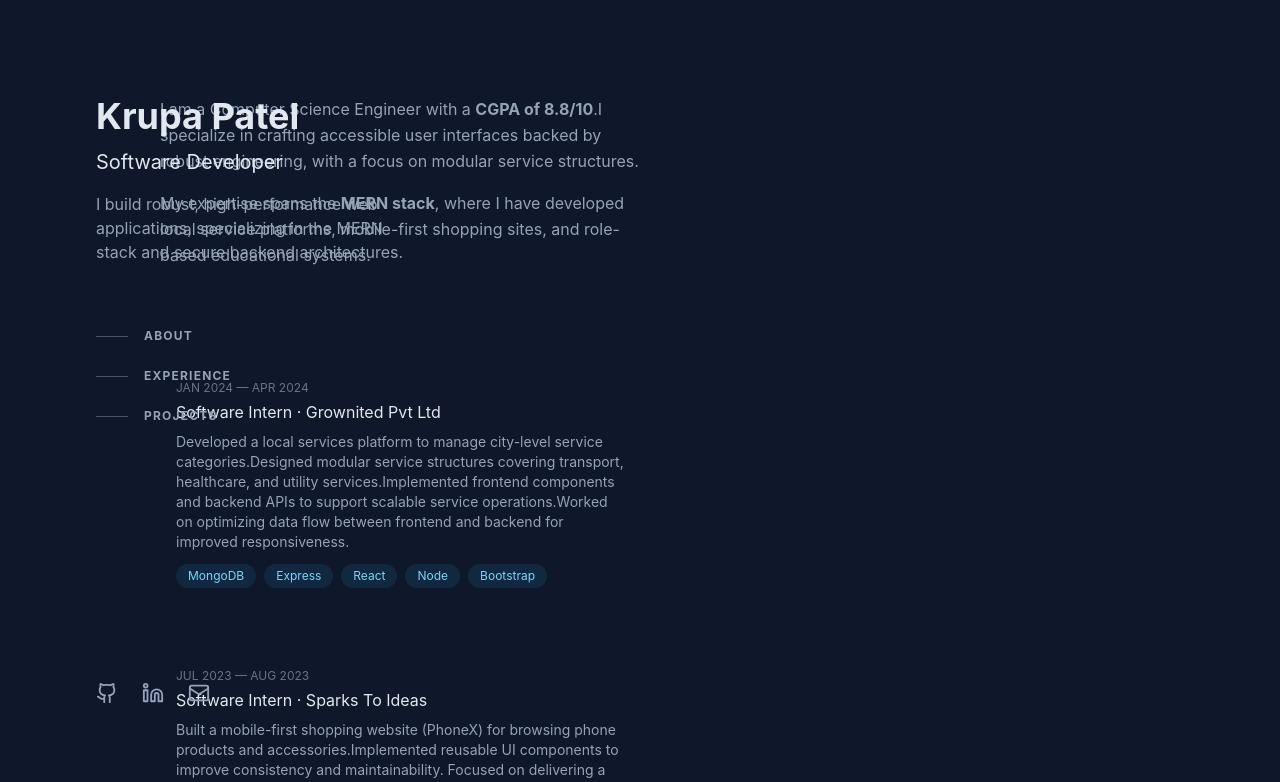
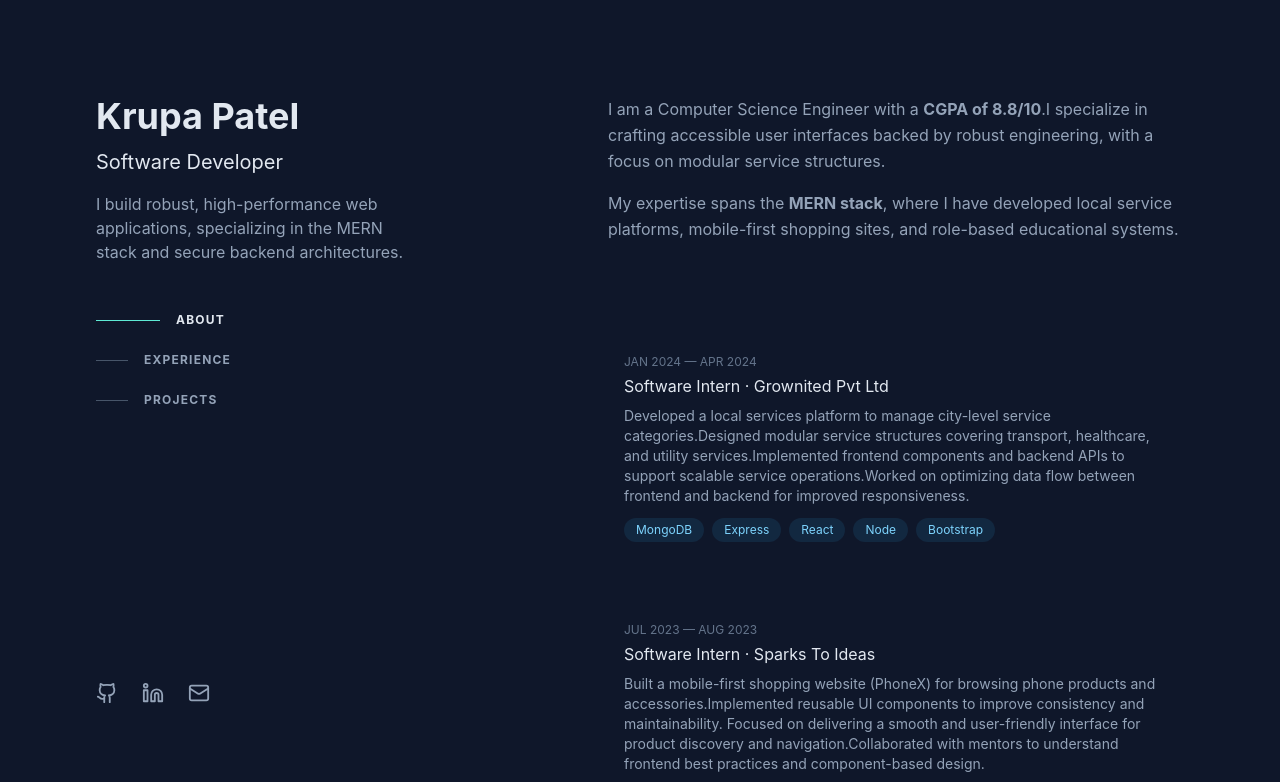
Before and after one commit to krupa-1926/portlfolio, a React (Vite) app: page / in a window 1280 px wide. Shown: the top 782 px of the page. Built offline with nearby package versions, Linux system fonts and the light colour scheme.

Commit message:
change portfolio layout

```diff
--- a/src/App.jsx
+++ b/src/App.jsx
@@ -1,27 +1,22 @@
-import Header from "./Components/Header"
-import About from "./Components/About"
-import Experience from "./Components/Experience"
-import Projects from "./Components/Projects"
-import Spotlight from "./Components/Spotlight"
-import Footer from "./Components/Footer"
+import Header from "./Components/Header";
+import About from "./Components/About";
+import Experience from "./Components/Experience";
+import Projects from "./Components/Projects";
+import Spotlight from "./Components/Spotlight";
+import Footer from "./Components/Footer";
 
 export default function App() {
   return (
     <div className="selection:bg-sky-500/30 overflow-x-hidden">
       <Spotlight />
 
-      <div className="max-w-6xl mx-auto px-6 lg:px-24">
-        <div className="lg:flex lg:justify-between lg:gap-4 ">
       <Header />
-
-          <main className="lg:w-1/2 lg:py-24 space-y-24">
+      <main className="lg:ml-[40%] max-w-3xl px-6 lg:px-24 py-24 space-y-24">
         <About />
         <Experience />
         <Projects />
         <Footer />
       </main>
     </div>
-      </div>
-    </div>
-  )
+  );
 }
--- a/src/Components/About.jsx
+++ b/src/Components/About.jsx
@@ -1,6 +1,6 @@
 export default function About() {
   return (
-    <section id="about" className="text-slate-400 leading-relaxed">
+    <section id="about" className="text-slate-400 leading-relaxed scroll-mt-24">
       <p className="mb-4">
         I am a Computer Science Engineer with a <b>CGPA of 8.8/10</b>.I specialize in crafting accessible user interfaces backed by robust engineering, with a focus on modular service structures.
       </p>
--- a/src/Components/Experience.jsx
+++ b/src/Components/Experience.jsx
@@ -21,7 +21,7 @@ const experiences = [
 
 export default function Experience() {
   return (
-    <section id="experience" className="space-y-12">
+    <section id="experience" className="space-y-12 scroll-mt-24">
       {experiences.map((exp, i) => (
         <div key={i} className="p-4 rounded-xl hover:bg-slate-800/40">
           <p className="text-xs text-slate-500">{exp.time}</p>
--- a/src/Components/Footer.jsx
+++ b/src/Components/Footer.jsx
@@ -1,50 +1,12 @@
-import { Github, Linkedin, Instagram } from "lucide-react";
-
 export default function Footer() {
   return (
-      <div className="mx-auto max-w-6xl px-6 py-12 flex flex-col md:flex-row items-center justify-between gap-8">
-
-        {/* Left: Social Icons */}
-        <div className="flex items-center gap-6 text-slate-400">
-          <a
-            href="https://github.com/"
-            target="_blank"
-            rel="noopener noreferrer"
-            className="hover:text-teal-300 transition"
-          >
-            <Github size={22} />
-          </a>
-
-          <a
-            href="https://linkedin.com/"
-            target="_blank"
-            rel="noopener noreferrer"
-            className="hover:text-teal-300 transition"
-          >
-            <Linkedin size={22} />
-          </a>
-
-          <a
-            href="https://instagram.com/"
-            target="_blank"
-            rel="noopener noreferrer"
-            className="hover:text-teal-300 transition"
-          >
-            <Instagram size={22} />
-          </a>
-        </div>
-
-        {/* Center: Footer Text */}
-        <p className="max-w-xl text-center text-sm text-slate-400 leading-relaxed">
-          Loosely designed in <span className="text-slate-200">Figma</span> and
-          coded in <span className="text-slate-200">Visual Studio Code</span> by
-          yours truly. Built with{" "}
-          <span className="text-slate-200">Next.js</span> and{" "}
-          <span className="text-slate-200">Tailwind CSS</span>, deployed with{" "}
-          <span className="text-slate-200">Vercel</span>. All text is set in the{" "}
-          <span className="text-slate-200">Inter</span> typeface.
-        </p>
-      </div>
-
+    <footer className="mt-24 pt-12">
+      <p className="text-sm text-left ">
+        Designed in Figma and coded with Tailwind CSS & React.
+      </p>
+      <p className="text-sm text-left mt-2">
+        Built and deployed by Krupa Patel.
+      </p>
+    </footer>
   );
 }
--- a/src/Components/Header.jsx
+++ b/src/Components/Header.jsx
@@ -1,32 +1,70 @@
 import { Github, Linkedin, Mail } from "lucide-react";
+import { useEffect, useState } from "react";
+
+const sections = ["about", "experience", "projects"];
 
 export default function Header() {
+  const [active, setActive] = useState("about");
+
+  useEffect(() => {
+    const observers = [];
+
+    sections.forEach((section) => {
+      const element = document.getElementById(section);
+      if (!element) return;
+
+      const observer = new IntersectionObserver(
+        ([entry]) => {
+          if (entry.isIntersecting) {
+            setActive(section);
+          }
+        },
+        {
+          rootMargin: "-40% 0px -40% 0px",
+        }
+      );
+
+      observer.observe(element);
+      observers.push(observer);
+    });
+
+    return () => observers.forEach((observer) => observer.disconnect());
+  }, []);
+
   return (
-    // <header className="lg:sticky lg:top-0 lg:w-1/2 lg:h-screen lg:py-24 flex flex-col justify-between">
-        <header className="hidden lg:flex fixed top-0 left-0 h-screen w-1/2 max-w-[50%] px-24 py-24 flex-col justify-between">
+    <header className="hidden lg:flex fixed top-0 left-0 h-screen w-[40%] px-24 py-24 flex-col justify-between">
 
-
-      {/* Top Section */}
+      {/* Intro */}
       <div>
         <h1 className="text-4xl font-bold text-slate-200">Krupa Patel</h1>
         <h2 className="mt-3 text-xl text-slate-200">Software Developer</h2>
 
-        <p className="mt-4 max-w-xs text-slate-400">
+        <p className="mt-4 text-slate-400 max-w-xs">
           I build robust, high-performance web applications, specializing in the
           MERN stack and secure backend architectures.
         </p>
 
         {/* Navigation */}
-        <nav className="hidden lg:block mt-16 uppercase text-xs font-bold tracking-widest">
+        <nav className="mt-12 uppercase text-xs font-bold tracking-widest">
           <ul className="space-y-6">
-            {["About", "Experience", "Projects"].map((item) => (
-              <li key={item}>
+            {sections.map((section) => (
+              <li key={section}>
                 <a
-                  href={`#${item.toLowerCase()}`}
-                  className="group flex items-center text-slate-400 hover:text-slate-200 transition"
+                  href={`#${section}`}
+                  className={`group flex items-center transition ${
+                    active === section
+                      ? "text-slate-200"
+                      : "text-slate-400 hover:text-slate-200"
+                  }`}
                 >
-                  <span className="h-px w-8 bg-slate-600 mr-4 group-hover:w-16 transition-all" />
-                  <span>{item}</span>
+                  <span
+                    className={`h-px mr-4 transition-all ${
+                      active === section
+                        ? "w-16 bg-teal-300"
+                        : "w-8 bg-slate-600 group-hover:w-16"
+                    }`}
+                  />
+                  {section}
                 </a>
               </li>
             ))}
@@ -36,30 +74,9 @@ export default function Header() {
 
       {/* Social Icons */}
       <div className="flex gap-6 text-slate-400">
-        <a
-          href="https://github.com/krupapatel"
-          target="_blank"
-          rel="noopener noreferrer"
-          className="hover:text-teal-300 transition"
-        >
-          <Github size={22} />
-        </a>
-
-        <a
-          href="https://linkedin.com/in/krupapatel"
-          target="_blank"
-          rel="noopener noreferrer"
-          className="hover:text-teal-300 transition"
-        >
-          <Linkedin size={22} />
-        </a>
-
-        <a
-          href="mailto:krupapatel1926@gmail.com"
-          className="hover:text-teal-300 transition"
-        >
-          <Mail size={22} />
-        </a>
+        <a href="https://github.com/krupapatel" target="_blank"><Github size={22} /></a>
+        <a href="https://linkedin.com/in/krupapatel" target="_blank"><Linkedin size={22} /></a>
+        <a href="mailto:krupapatel1926@gmail.com"><Mail size={22} /></a>
       </div>
     </header>
   );
--- a/src/Components/Projects.jsx
+++ b/src/Components/Projects.jsx
@@ -33,7 +33,7 @@ const projects = [
 
 export default function Projects() {
   return (
-    <section id="projects" className="space-y-8">
+    <section id="projects" className="space-y-8 scroll-mt-24">
       {projects.map((p) => (
         <div key={p.title} className="p-4 rounded-xl hover:bg-slate-800/40">
           <h4 className="text-slate-200">{p.title}</h4>
--- a/src/index.css
+++ b/src/index.css
@@ -1,6 +1,9 @@
 @tailwind base;
 @tailwind components;
 @tailwind utilities;
+html {
+  scroll-behavior: smooth;
+}
 
 
 body {
```
Lines whose indentation alone changed are shown as unchanged.
